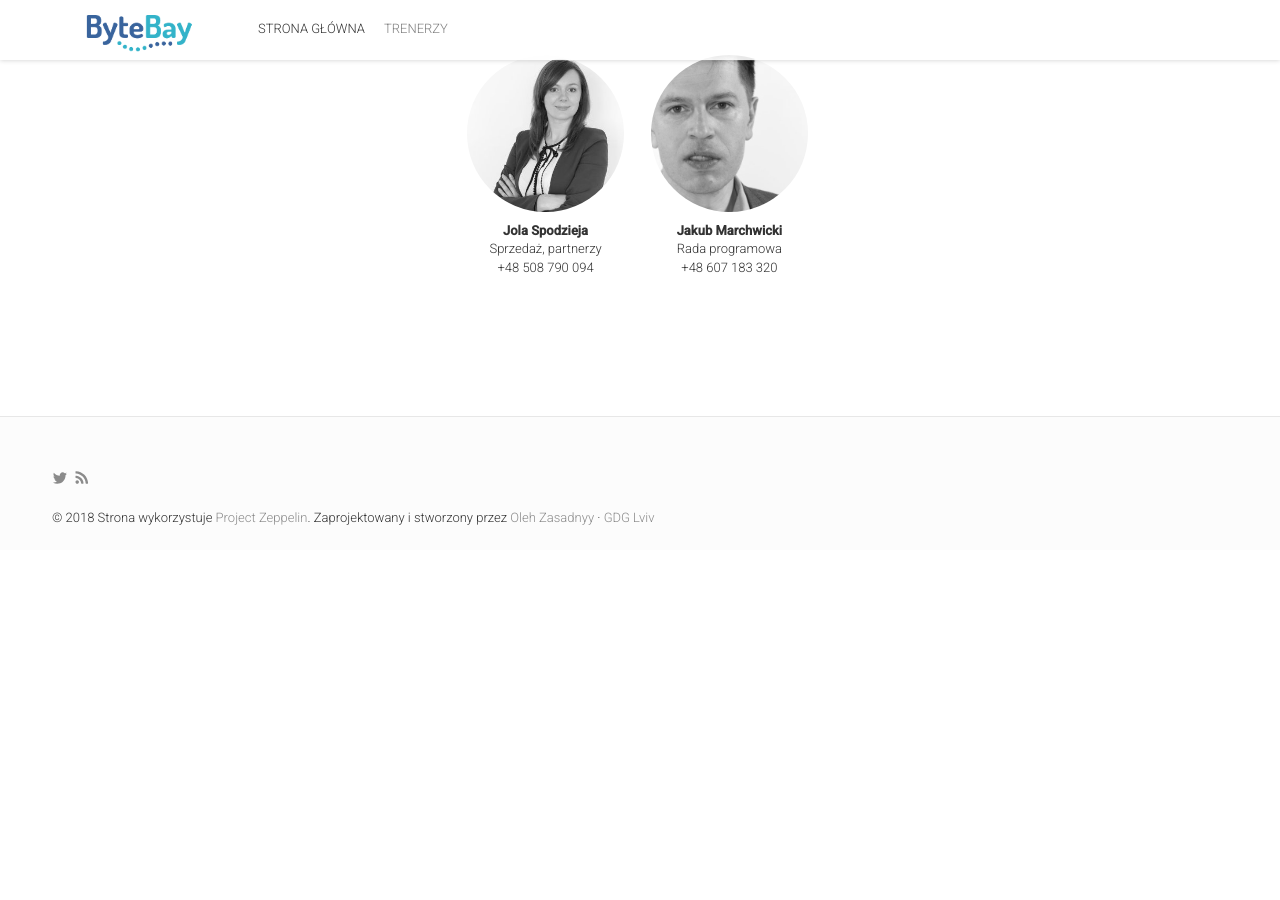
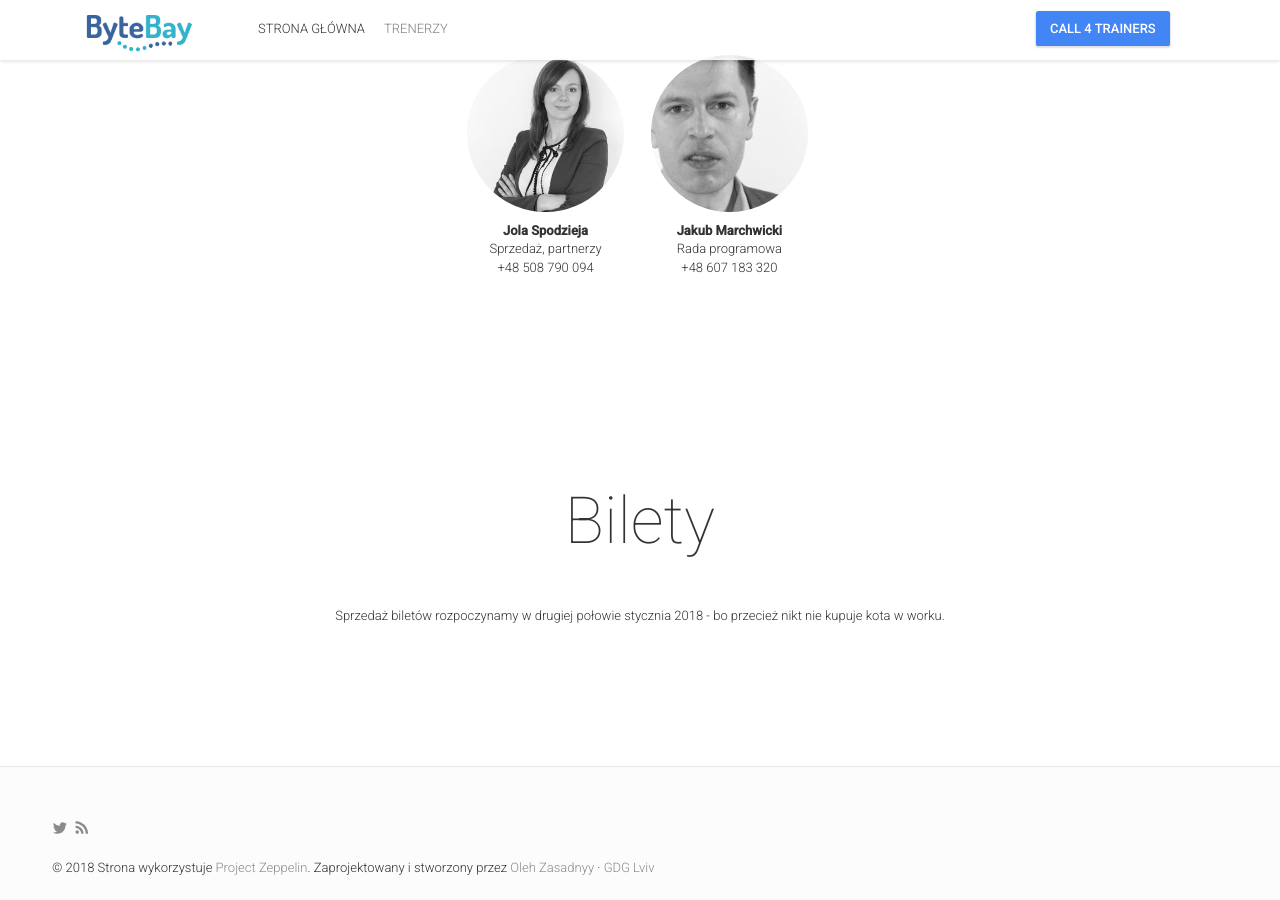
Before and after one commit to 42patterns/bytebay-website, a Jekyll site: the page built from index.html, in a window 1280 px wide and 900 px high, scrolled down 4018 px. Built offline with Jekyll 4.4.1, drawn with Linux system fonts in a browser that asks for light colours; nearby versions of some CDN libraries; comment, search, counter and statistics services are not loaded; before the commit the page ends 4568 px from its top, so only the background shows below that; some of the changed text lies outside the part shown.

Commit message:
Speakers and maps corrections

```diff
--- a/_config.yml
+++ b/_config.yml
@@ -36,9 +36,9 @@ socialImageSrcTwitter: "/img/seo/sharing-twitter.png"
 socialImageSrcFacebook: "/img/seo/sharing-facebook.png"
 
 # Documents
-c4pUrl: "https://bit.ly/dfua-c4p"
+c4pUrl: "http://goo.gl/ZeiXSe"
 c4sponsorsUrl: "/assets/GDG_DevFest_Partnership.pdf"
-
+c4BannerText: "Call 4 Trainers"
 
 # Navigation
 navigationLinks:
@@ -50,9 +50,9 @@ navigationLinks:
  # - {permalink: "/logistics/", text: "Logistics"}
  # - {permalink: "/hackathon/", text: "Hackathon"}
 bottomNavigationLinks:
- # - {link: "https://bit.ly/dfua-c4p", text: "Become a speaker"}
+ - {link: "http://goo.gl/ZeiXSe", text: "Call 4 Trainers"}
 rightNavigationButtons:
- # - {link: "https://bit.ly/dfua-c4p", text: "Become a speaker"}
+ - {link: "http://goo.gl/ZeiXSe", text: "Call 4 Trainers"}
 
 # Hero Block
 heroImage: "stadion-cropped.jpg"
@@ -61,8 +61,8 @@ eventDate: "Gdańsk, 15/16 Marzec 2018"
 typeoutTextValues: '"", "Warsztaty", "Networking", "Programowanie", "Agile"'
 typeoutFallback: "100% Warsztatów"
 heroButtons:
- # - {link: "https://bit.ly/dfua-c4p", text: "Become a speaker"}
- # - {permalink: "/#tickets", text: "Buy tickets"}
+ - {link: "http://goo.gl/ZeiXSe", text: "Call 4 Trainers"}
+ - {permalink: "/#tickets", text: "Bilety"}
 
 # About Block
 aboutTitle: "Co to jest ByteBay?"
@@ -131,8 +131,9 @@ subscribeAction: "https://gdg.us5.list-manage1.com/subscribe/post?u=9fc8aa205b05
 subscribeInfo: "Registration will be open around end of August. Number of tickets are limited. Stay tuned!"
 
 # Tickets Block
-ticketsTitle: "Pricetable"
-ticketsInfo: "Tickets grant access to all conference sections, coffee brakes, lunch and party. Accommodation is NOT included in the ticket price."
+ticketsTitle: "Bilety"
+ticketsInfo: "Sprzedaż biletów rozpoczynamy w drugiej połowie stycznia 2018 - bo przecież nikt nie kupuje kota w worku."
+# ticketsInfo: "Tickets grant access to all conference sections, coffee brakes, lunch and party. Accommodation is NOT included in the ticket price."
 ticketsOffers:
  -
   name: "Early Bird"
@@ -199,7 +200,7 @@ blogCommentsEnabled: true
 discusShortName: "devfestua"
 
 # Speakers List Block
-showSessions: true
+showSessions: false
 
 # Team Block
 teamBlockTitle: "About us"
--- a/_includes/speakers-list-2.html
+++ b/_includes/speakers-list-2.html
@@ -37,7 +37,7 @@
             </div>
             {% endfor %}
         </div>
-        <a href="{{ site.c4pUrl }}" class="bottom-section-link btn btn-primary waves-effect waves-button waves-light waves-float" target="_blank">Become a speaker</a>
+        <a href="{{ site.c4pUrl }}" class="bottom-section-link btn btn-primary waves-effect waves-button waves-light waves-float" target="_blank">{{ site.c4BannerText }}</a>
     </div>
 </section>
 <!-- End Speakers List 2 -->
--- a/_includes/speakers-list.html
+++ b/_includes/speakers-list.html
@@ -44,13 +44,13 @@
                                     <p class="position">{{ speaker.company }}</p>
                                 {% endif %}
                             </ul>
-                            <a href="#" class="slider-next-item {% if sessionsNumber < 2 %}hidden{% endif %}">Next</a>
+                            <!-- <a href="#" class="slider-next-item {% if sessionsNumber < 2 %}hidden{% endif %}">Next</a> -->
                         </div>
                     </div>
                 </div>
                 {% endfor %}
             </div>
-            <a href="{{ site.c4pUrl }}" class="btn btn-primary waves-effect waves-button waves-light waves-float" target="_blank">Become a speaker</a>
+            <a href="{{ site.c4pUrl }}" class="btn btn-primary waves-effect waves-button waves-light waves-float" target="_blank">{{ site.c4BannerText }}</a>
         </div>
     </div>
 </section>
--- /dev/null
+++ b/_includes/tickets-soon.html
@@ -0,0 +1,10 @@
+<!-- Begin Tickets Section -->
+<section id="tickets" class="tickets">
+	<div class="content-wrapper">
+		<div class="col-lg-8 col-md-10 col-lg-offset-2 col-md-offset-1">
+			<h3>{{ site.ticketsTitle }}</h3>
+      <span class="tickets-info">{{ site.ticketsInfo }}</span>
+		</div>
+	</div>
+</section>
+<!-- End Tickets Section -->
--- a/_layouts/default.html
+++ b/_layouts/default.html
@@ -34,7 +34,6 @@ layout: compress
 
     {% include analytics.html %}
 
-    <script src="//maps.googleapis.com/maps/api/js?key=AIzaSyCj96JZ681fhaPvSVXR0daguyibRkajcpc"></script>
     <script src="//ajax.googleapis.com/ajax/libs/jquery/2.1.1/jquery.min.js"></script>
     <script>
         window.jQuery || document.write('<script src="{{ "/js/jquery-2.1.1.min.js" | prepend: site.baseurl }}><\/script>')
@@ -49,11 +48,11 @@ layout: compress
     {% if page.permalink == '/' or page.permalink == '/hackathon/' %}
     <script>
         if ($(window).width() > 767) {
-            document.write('<script src="https://maps.googleapis.com/maps/api/js?v=3.exp&sensor=false"><\/script>')
+            document.write('<script src="https://maps.googleapis.com/maps/api/js?key=AIzaSyCj96JZ681fhaPvSVXR0daguyibRkajcpc&v=3.exp&sensor=false"><\/script>')
         }
     </script>
     {% elsif page.permalink == '/logistics/' %}
-        <script src="https://maps.googleapis.com/maps/api/js?v=3.exp&libraries=places,geometry"></script>
+        <script src="https://maps.googleapis.com/maps/api/js?key=AIzaSyCj96JZ681fhaPvSVXR0daguyibRkajcpc&v=3.exp&libraries=places,geometry"></script>
         <script type="text/javascript">
             var autoDirectionEnabled = {% if site.logisticsMapAutoDirections %} true {% else %} false {% endif %};
         </script>
--- a/index.html
+++ b/index.html
@@ -17,6 +17,8 @@ permalink: /
 
  {% include organizers.html %}
 
+ {% include tickets-soon.html %}
+
  <!-- other pages -->
  {% comment %}
 
```
Also changed, not shown: _data/speakers.yml (+39 -0 lines), img/people/grzegorz_dyrda.jpg (added), img/people/mariusz_gil.jpg (added), img/people/michal_michaluk.jpg (added).
